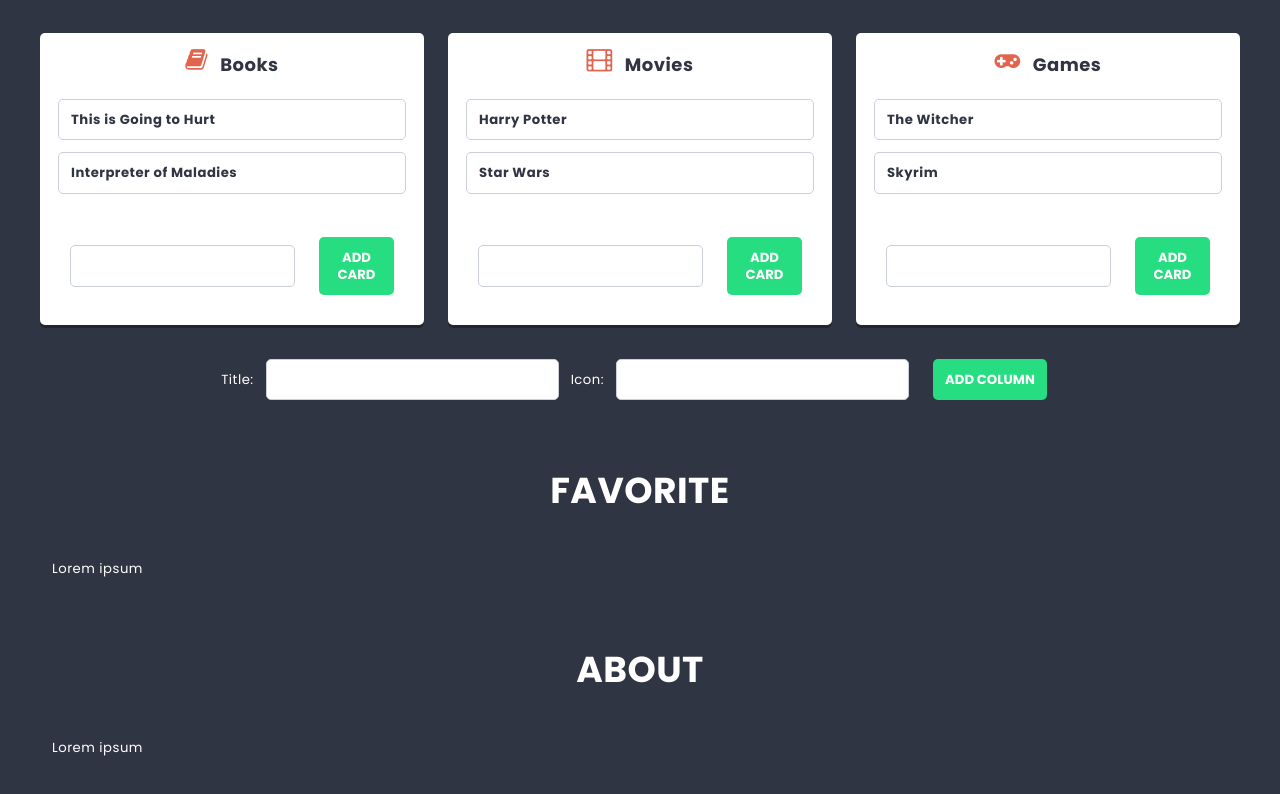
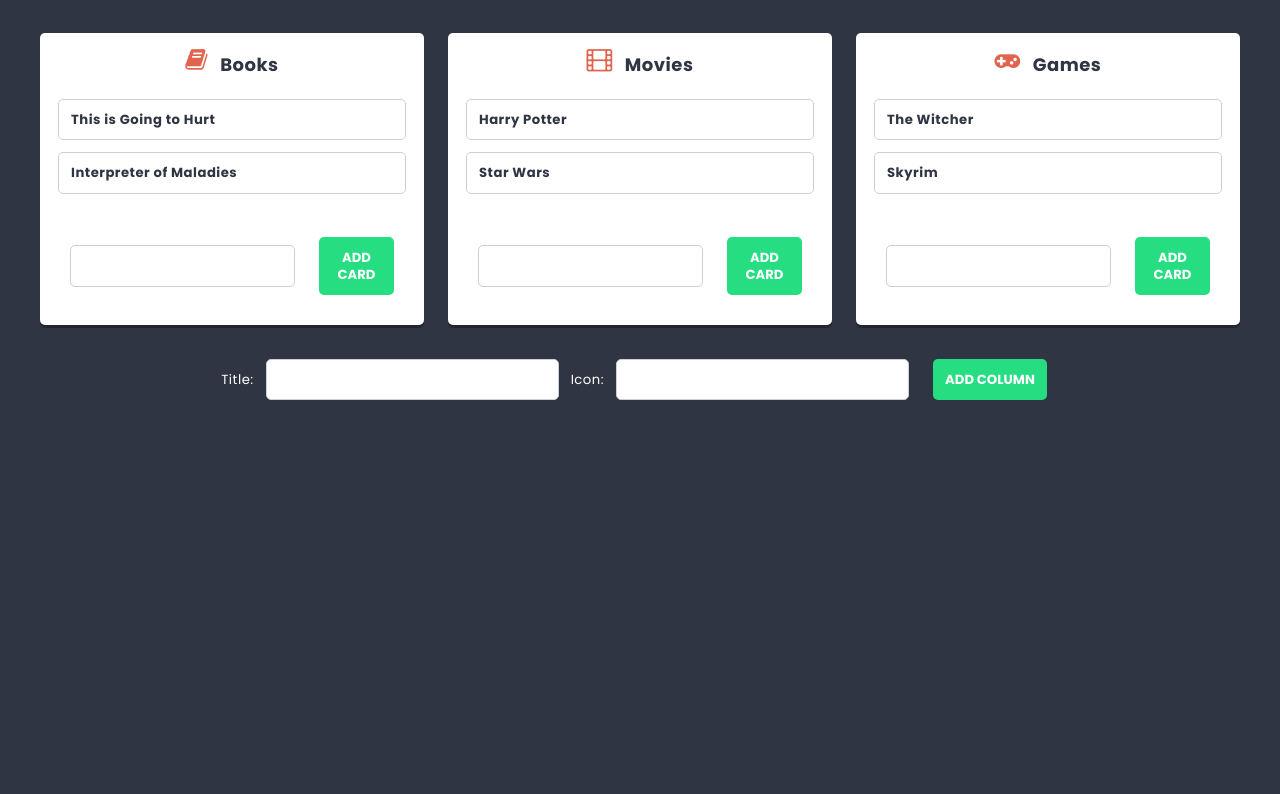
Before and after one commit to SweetDealer/React-and-Webpack, a React (Create React App) app: page / in a window 1280 px wide. Shown: the part 622-1416 px from the top of the page. After the commit the page ends 1054 px from the top, so only its background shows below. Built offline with nearby package versions, Linux system fonts and the light colour scheme.

Commit message:
Added routes and page 404

```diff
--- a/src/App.js
+++ b/src/App.js
@@ -3,15 +3,20 @@
 import Home from './components/Home/Home';
 import Favorite from './components/Favorite/Favorite';
 import About from './components/About/About';
+import Error from './components/Error/Error';
+import { Routes, Route } from 'react-router-dom';
 
 const App = () => {
   return (
     <main>
       <NavBar />
       <Container>
-        <Home />
-        <Favorite />
-        <About />
+        <Routes>
+          <Route path="/" element={<Home />} />
+          <Route path="/about" element={<About />} />
+          <Route path="/favorite" element={<Favorite />} />
+          <Route path="*" element={<Error />} />
+        </Routes>
       </Container>
     </main>
   );
--- /dev/null
+++ b/src/components/Error/Error.js
@@ -0,0 +1,9 @@
+import PageTitle from "../PageTitle/PageTitle"
+
+const Error = () => {
+    return <div>
+        <PageTitle>404 NOT FOUND</PageTitle>
+    </div>
+}
+
+export default Error;
--- a/src/components/NavBar/NavBar.js
+++ b/src/components/NavBar/NavBar.js
@@ -7,9 +7,9 @@
             <div className={styles.navigationRow}>
                 <div className={styles.navigationIcon}><i class="fa fa-tasks"></i></div>
                 <ul className={styles.navigationList}>
-                    <li><a className={styles.navigationListItem} href="#/">Home</a></li>
-                    <li><a className={styles.navigationListItem} href="#/favorite">Favorite</a></li>
-                    <li><a className={styles.navigationListItem} href="#/about">About</a></li>
+                    <li><a className={styles.navigationListItem} href="/">Home</a></li>
+                    <li><a className={styles.navigationListItem} href="/favorite">Favorite</a></li>
+                    <li><a className={styles.navigationListItem} href="/about">About</a></li>
                 </ul>
             </div>
         </Container>
--- a/src/index.js
+++ b/src/index.js
@@ -6,12 +6,15 @@
 import './styles/normalize.scss';
 import './styles/global.scss';
 import 'font-awesome/css/font-awesome.min.css';
+import { BrowserRouter } from 'react-router-dom';
 
 ReactDOM.render(
   <React.StrictMode>
-    <Provider store={store}>
-      <App />
-    </Provider>
+    <BrowserRouter>
+      <Provider store={store}>
+        <App />
+      </Provider>
+    </BrowserRouter>
   </React.StrictMode>,
   document.querySelector('#root')
 );
```
Also changed, not shown: src/components/Error/Error.module.scss (added).
